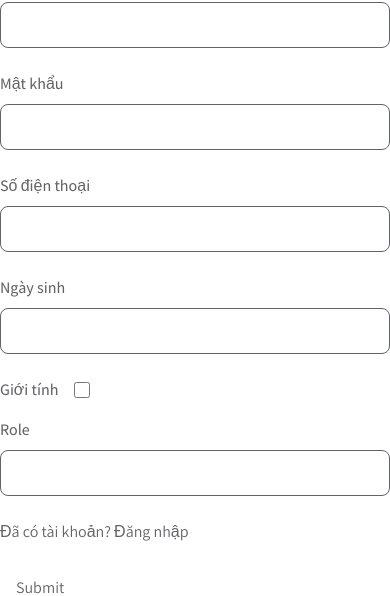
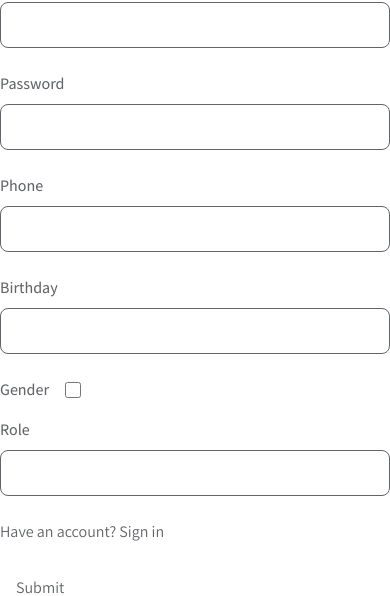
Before and after one commit to Nguyen566-spec/project-capstone-fiverr, a React (Create React App) app: page /register in a window 390 px wide. Shown: the part 220-816 px from the top of the page. Built offline with nearby package versions, Linux system fonts and the light colour scheme; a web font is replaced by a local one.

Commit message:
Responsive

```diff
--- a/src/components/Header.tsx
+++ b/src/components/Header.tsx
@@ -91,7 +91,7 @@ const Header = () => {
                 </div>
               ) : (
                 <>
-                  <NavLink to="/register">Sign in</NavLink>
+                  <NavLink to="/login">Sign in</NavLink>
                 </>
               )}
             </li>
--- a/src/pages/CategoryDetail.tsx
+++ b/src/pages/CategoryDetail.tsx
@@ -26,7 +26,7 @@ const CategoryDetail = () => {
       <h1 className="font-bold text-font-32">
         Explore {typeWork?.tenLoaiCongViec}
       </h1>
-      <div className="grid grid-cols-4 gap-4">
+      <div className="grid grid-cols-2 md:grid-cols-3 lg:grid-cols-4 gap-4">
         {chiTietLoaiCongViec
           ?.filter((item) => item.maLoaiCongviec === id)
           .map((i) => (
--- a/src/pages/JobDetail.tsx
+++ b/src/pages/JobDetail.tsx
@@ -16,7 +16,7 @@ const JobDetail = () => {
   });
   return (
     <div className="container mx-auto pt-40">
-      <div className="flex lg:justify-between">
+      <div className="flex flex-col space-y-8 lg:flex-row lg:justify-between">
         <div className="w-full lg:w-3/5">
           <h1 className="text-font-32 font-bold">
             {chiTietCongViec?.tenCongViec}
--- a/src/pages/JobTypeDetail.tsx
+++ b/src/pages/JobTypeDetail.tsx
@@ -17,7 +17,7 @@ const JobTypeDetail = () => {
   return (
     <div className="container mx-auto pt-40">
       <h1 className="text-font-32 font-bold mb-8">Job list</h1>
-      <div className="grid grid-cols-4 gap-8">
+      <div className="grid grid-cols-2 md:grid-cols-3 lg:grid-cols-4 gap-8">
         {danhSachCongViec
           ?.filter((item) => item.maChiTietLoaiCongViec === id)
           .map((i) => (
--- a/src/pages/Login.tsx
+++ b/src/pages/Login.tsx
@@ -4,13 +4,11 @@ import { RootState, useAppDispatch } from "../store";
 import { useForm } from "react-hook-form";
 import { GetAuthResponse } from "../react-app-env";
 import { dangNhap } from "../store/quanLyAuth/thunkAction";
-import { NavLink, Navigate, useNavigate } from "react-router-dom";
-import { quanLyAuthService } from "../services/quanLyAuth.service";
+import { NavLink, Navigate } from "react-router-dom";
 
 const Login = () => {
   const { auth } = useSelector((state: RootState) => state.quanLyAuth);
   const dispatch = useAppDispatch();
-  const navigate = useNavigate();
   const {
     register,
     handleSubmit,
@@ -32,11 +30,11 @@ const Login = () => {
             htmlFor="email"
             className="block mb-2 text-sm font-medium text-gray-900 dark:text-white"
           >
-            Tài khoản
+            Email
           </label>
           <input
             {...register("email", {
-              required: "Vui lòng nhập email",
+              required: "Please enter your email",
             })}
             type="email"
             id="email"
@@ -49,11 +47,11 @@ const Login = () => {
             htmlFor="password"
             className="block mb-2 text-sm font-medium text-gray-900 dark:text-white"
           >
-            Your password
+            Password
           </label>
           <input
             {...register("password", {
-              required: "Vui lòng nhập mật khẩu",
+              required: "Please enter your password",
             })}
             type="password"
             id="password"
@@ -62,8 +60,8 @@ const Login = () => {
           <p className="text-red-500">{errors.password?.message}</p>
         </div>
         <div className="mb-6">
-          <span>Chưa có tài khoản?</span>{" "}
-          <NavLink to="/register">Đăng ký</NavLink>
+          <span>Don't have an account?</span>{" "}
+          <NavLink to="/register">Sign up</NavLink>
         </div>
         <button
           type="submit"
--- a/src/pages/Register.tsx
+++ b/src/pages/Register.tsx
@@ -19,11 +19,11 @@ const Register = () => {
           try {
             const res = await quanLyAuthService.dangKy(value);
             if (res.data.statusCode !== 400) {
-              alert("Đăng ký thành công");
+              alert("Sign up success");
               navigate("/login");
             }
           } catch (error) {
-            alert("Đăng ký thất bại");
+            alert("Account is existed");
           }
         })}
       >
@@ -36,7 +36,7 @@ const Register = () => {
           </label>
           <input
             {...register("name", {
-              required: "Vui lòng nhập tên",
+              required: "Please enter your name",
             })}
             type="text"
             id="name"
@@ -53,7 +53,7 @@ const Register = () => {
           </label>
           <input
             {...register("email", {
-              required: "Vui lòng nhập email",
+              required: "Please enter your email",
             })}
             type="email"
             id="email"
@@ -66,11 +66,11 @@ const Register = () => {
             htmlFor="password"
             className="block mb-2 text-sm font-medium text-gray-900"
           >
-            Mật khẩu
+            Password
           </label>
           <input
             {...register("password", {
-              required: "Vui lòng nhập mật khẩu",
+              required: "Please enter your password",
             })}
             type="password"
             id="password"
@@ -83,11 +83,11 @@ const Register = () => {
             htmlFor="phone"
             className="block mb-2 text-sm font-medium text-gray-900"
           >
-            Số điện thoại
+            Phone
           </label>
           <input
             {...register("phone", {
-              required: "Vui lòng nhập số điện thoại",
+              required: "Please enter your phone",
             })}
             type="number"
             id="phone"
@@ -100,11 +100,11 @@ const Register = () => {
             htmlFor="birthday"
             className="block mb-2 text-sm font-medium text-gray-900"
           >
-            Ngày sinh
+            Birthday
           </label>
           <input
             {...register("birthday", {
-              required: "Vui lòng nhập ngày sinh",
+              required: "Please enter your birthday",
             })}
             type="text"
             id="birthday"
@@ -117,7 +117,7 @@ const Register = () => {
             htmlFor="gender"
             className="mr-4 text-sm font-medium text-gray-900"
           >
-            Giới tính
+            Gender
           </label>
           <input
             {...register("gender")}
@@ -135,7 +135,7 @@ const Register = () => {
           </label>
           <input
             {...register("role", {
-              required: "Vui lòng nhập role",
+              required: "Please enter your role",
             })}
             type="text"
             id="role"
@@ -144,7 +144,7 @@ const Register = () => {
           <p className="text-red-500">{errors.role?.message}</p>
         </div>
         <div className="mb-6">
-          <span>Đã có tài khoản?</span> <NavLink to="/login">Đăng nhập</NavLink>
+          <span>Have an account?</span> <NavLink to="/login">Sign in</NavLink>
         </div>
         <button
           type="submit"
```
